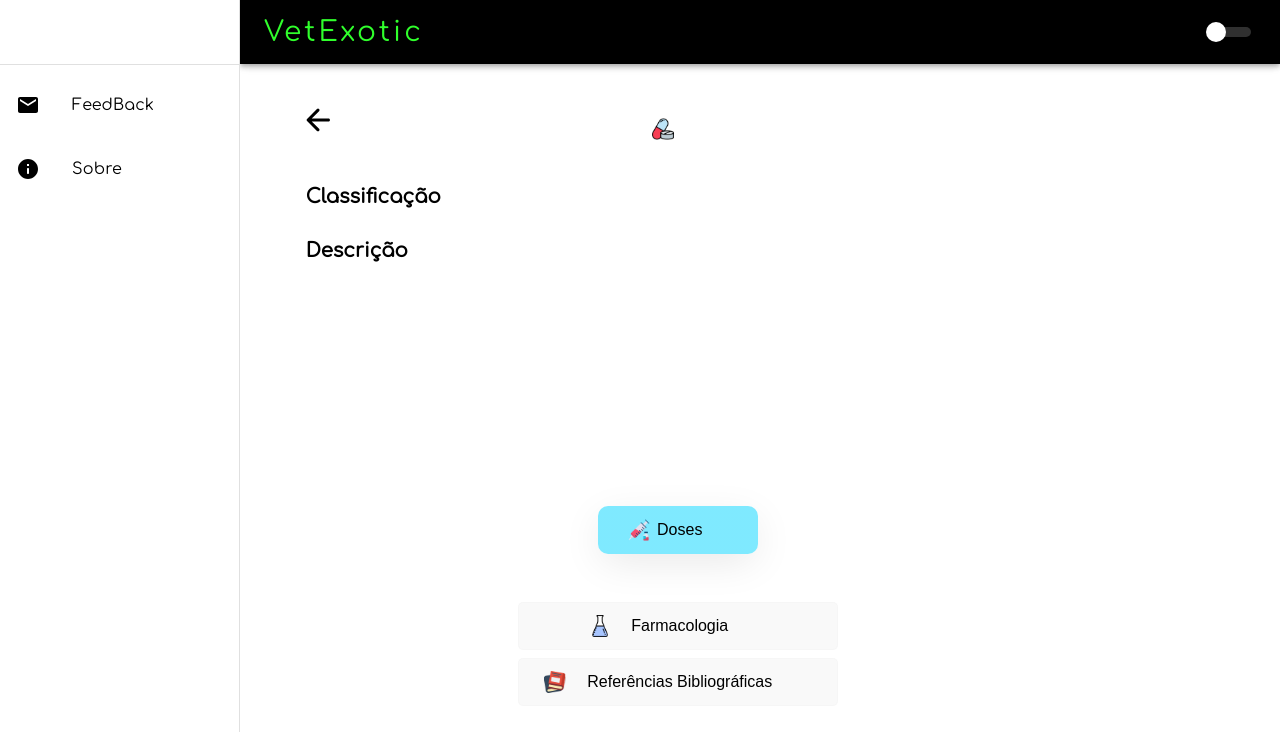
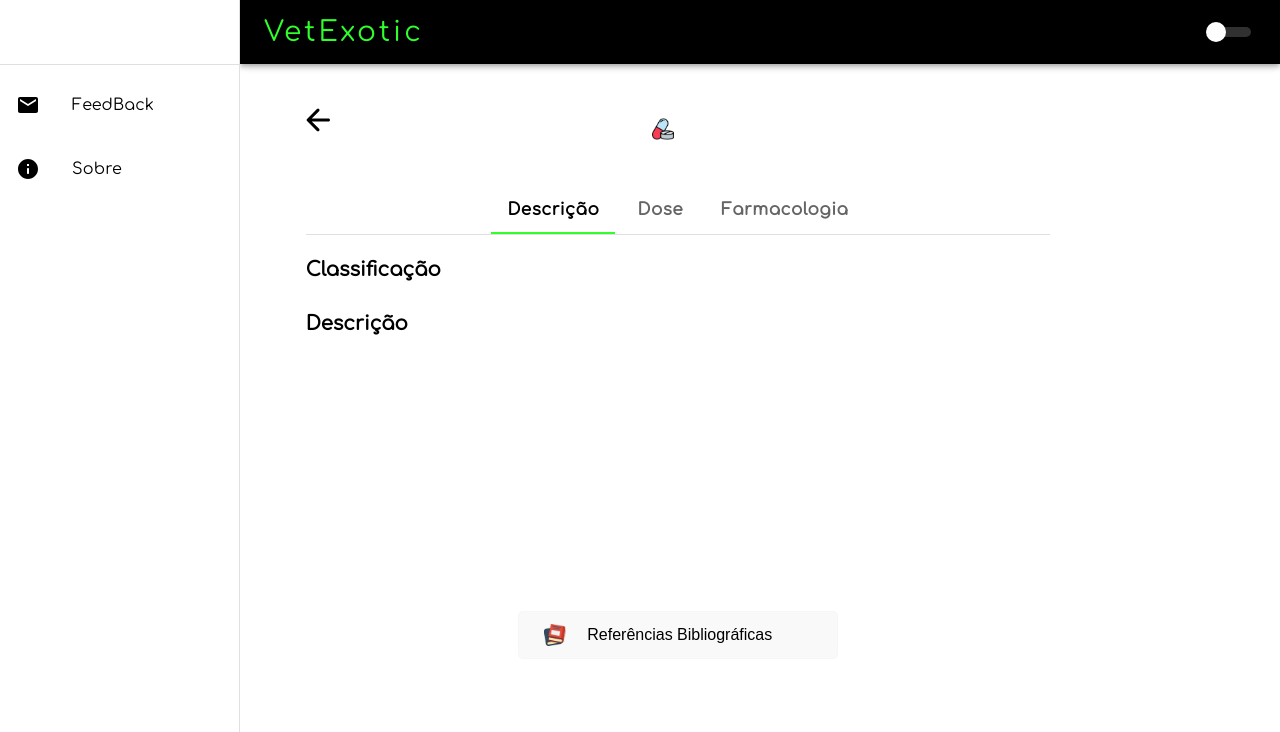
Before and after one commit to danielgrando/VetExotic, a React (Create React App) app: page /1/1 in a window 1280 px wide. Shown: the top 732 px of the page. Built offline with nearby package versions, Linux system fonts and the light colour scheme.

Commit message:
Change dosage, description and farmacology to tabs.

```diff
--- a/src/components/Dosages/index.tsx
+++ b/src/components/Dosages/index.tsx
@@ -1,9 +1,8 @@
-import { useNavigate } from "react-router-dom";
-import { ContainerCustom, ContainerHeader } from "../Medicines/styles"
-import { ArrowBackRounded } from "@mui/icons-material";
+// import { useNavigate } from "react-router-dom";
+// import { ContainerCustom, ContainerHeader } from "../Medicines/styles"
+// import { ArrowBackRounded } from "@mui/icons-material";
 import {
-    ContainerDosageDetails, MedicineTitle,
-    MedicineIcon, SubTitle, DosageText, Text, Title, ContainerItemDetail, ContainerDosage,
+    ContainerDosageDetails, DosageText, Text, Title, ContainerItemDetail, ContainerDosage,
     TextNameDosage,
     AccordionCustom
 } from "./styles";
@@ -12,7 +11,7 @@ import { MedicineContext } from '../../utils/MedicineContext'
 import api from "../../api/api";
 import { useContext, useEffect, useState } from "react";
 import ExpandMoreIcon from '@mui/icons-material/ExpandMore';
-import { AccordionDetails, AccordionSummary } from "@mui/material";
+import { AccordionDetails, AccordionSummary, CircularProgress } from "@mui/material";
 interface IDosage {
     id: string
     animalId: string
@@ -26,9 +25,9 @@ interface IDosage {
 }
 
 const Dosages: React.FC = () => {
-    const navigate = useNavigate()
 
     const [dosage, setDosage] = useState<IDosage[]>([])
+    const [loading, setLoading] = useState(100)
 
     const { animal } = useContext(AnimalContext)
     const { medicine } = useContext(MedicineContext)
@@ -41,6 +40,7 @@ const Dosages: React.FC = () => {
             if (data) {
                 setDosage(data)
                 localStorage.setItem("dosage", JSON.stringify(data))
+                setLoading(0)
             }
         } catch (error) {
             const dosagesCached: any = localStorage.getItem("dosages")
@@ -55,18 +55,11 @@ const Dosages: React.FC = () => {
     }, [])
 
     return (
-        <ContainerCustom>
-            <ContainerHeader>
-                <ArrowBackRounded style={{ transform: 'scale(1.5)', cursor: 'pointer' }} onClick={() => navigate(`/${animal?.name}/${medicine?.name}`)} />
-                <MedicineTitle>
-                    <MedicineIcon width={22} height={22} />
-                    {medicine?.name}
-                </MedicineTitle>
-                <div style={{ height: '25px', width: '25px' }} />
-            </ContainerHeader>
-            <SubTitle>{animal?.name}</SubTitle>
-            <ContainerDosage>
-                {dosage?.map(dosage => (
+        <ContainerDosage>
+            {loading ?
+                <CircularProgress color="success" value={loading} />
+                :
+                dosage?.map(dosage => (
                     <AccordionCustom key={dosage.id} defaultExpanded={dosage.name === 'Dose Geral' ? true : false}
                     // style={{  }}
                     >
@@ -98,9 +91,9 @@ const Dosages: React.FC = () => {
                             </ContainerDosageDetails>
                         </AccordionDetails>
                     </AccordionCustom>
-                ))}
-            </ContainerDosage>
-        </ContainerCustom >
+                ))
+            }
+        </ContainerDosage>
     )
 }
 
--- a/src/components/Dosages/styles.ts
+++ b/src/components/Dosages/styles.ts
@@ -38,12 +38,10 @@ export const ContainerDosageDetails = styled.div`
 `
 
 export const ContainerDosage = styled.div`
-    margin-top: 2rem;
-    display: flex;
-    align-items: center;
-    justify-content: center;
-    flex-direction: column;
-    width: 85%;
+   display: flex;
+   flex-direction: column;
+   justify-content: center;
+   align-items: center;
 `
 export const TextNameDosage = styled.h3`
     color: ${props => props.theme.colors.text} !important;
@@ -59,7 +57,7 @@ export const Title = styled.h3`
     color: ${props => props.theme.colors.text} !important;
 `
 export const AccordionCustom = styled(Accordion)`
-    width: 100%;
+    width: 85%;
     background: ${props => props.theme.colors.background};
 `
 
--- a/src/components/Farmacology/index.tsx
+++ b/src/components/Farmacology/index.tsx
@@ -1,39 +1,42 @@
 
-import { ArrowBackRounded } from '@mui/icons-material'
-import { useNavigate } from 'react-router-dom'
-import { ContainerText, FarmacologyText, FarmacologyTitle, ContainerCustom, ContainerHeader, SubTitle } from './styles'
-import FarmacologyIcon from '../../assets/farmacology.png'
+// import { ArrowBackRounded } from '@mui/icons-material'
+// import { useNavigate } from 'react-router-dom'
+import { FarmacologyText } from './styles'
+// import FarmacologyIcon from '../../assets/farmacology.png'
 import { useContext } from 'react'
 import { MedicineContext } from '../../utils/MedicineContext'
-import { AnimalContext } from '../../utils/animalGeneralContext'
+// import { AnimalContext } from '../../utils/animalGeneralContext'
 
 const Farmacology: React.FC = () => {
-    const navigate = useNavigate()
+    // const navigate = useNavigate()
 
-    const { animal } = useContext(AnimalContext)
+    // const { animal } = useContext(AnimalContext)
     const { medicine } = useContext(MedicineContext)
 
 
     const pharmacology = medicine?.pharmacology.split('/')
     return (
-        <ContainerCustom>
-            <ContainerHeader>
-                <ArrowBackRounded style={{ transform: 'scale(1.5)', cursor: 'pointer' }} onClick={() => navigate(`/${animal?.name}/${medicine?.name}`)} />
-                <FarmacologyTitle>
-                    <img src={FarmacologyIcon} width={22} height={22} style={{ position: 'absolute', left: '-25px', top: '-2px' }} alt="Farmacology" />
-                    Farmacologia
-                </FarmacologyTitle>
-                <div style={{ height: '25px', width: '25px' }} />
-            </ContainerHeader>
-            <SubTitle>{medicine?.name}</SubTitle>
-            <ContainerText>
+        // <ContainerCustom>
+        // <ContainerHeader>
+        //     <ArrowBackRounded style={{ transform: 'scale(1.5)', cursor: 'pointer' }} onClick={() => navigate(`/${animal?.name}/${medicine?.name}`)} />
+        //     <FarmacologyTitle>
+        //         <img src={FarmacologyIcon} width={22} height={22} style={{ position: 'absolute', left: '-25px', top: '-2px' }} alt="Farmacology" />
+        //         Farmacologia
+        //     </FarmacologyTitle>
+        //     <div style={{ height: '25px', width: '25px' }} />
+        // </ContainerHeader>
+        // <SubTitle>{medicine?.name}</SubTitle>
+        <>
+            <div style={{ width: '85%', margin: 'auto' }}>
                 {pharmacology?.map((text, index) =>
                     <FarmacologyText key={index}>
                         {text}
                     </FarmacologyText>)}
-            </ContainerText>
+            </div>
 
-        </ContainerCustom >
+        </>
+
+        // </ContainerCustom >
     )
 }
 
--- a/src/components/Farmacology/styles.ts
+++ b/src/components/Farmacology/styles.ts
@@ -28,13 +28,13 @@ export const SubTitle = styled.p`
 `
 
 export const ContainerText = styled.div`
-    max-width: 85%;
-    min-height: 65%;
-    margin-top: 2rem;
+    text-align: center;
+    width: 85%;
+    height: 65%;
 `
 
 export const FarmacologyText = styled.p`
     text-align: justify;
-    margin-bottom: 0.3rem;
+    margin-bottom: 0.7em;
     font-size: 1em;
 `
--- a/src/components/MedicineAnimal/index.tsx
+++ b/src/components/MedicineAnimal/index.tsx
@@ -1,23 +1,73 @@
 import { useNavigate } from "react-router-dom";
 import { ContainerCustom, ContainerHeader } from "../Medicines/styles"
-import Dose from '../../assets/dose.png'
-import Farmacology from '../../assets/farmacology.png'
+// import Dose from '../../assets/dose.png'
+// import Farmacology from '../../assets/farmacology.png'
 import Bibliography from '../../assets/bibliography.png'
 import { ArrowBackRounded } from "@mui/icons-material";
 import {
-    ButtonBibliography, ButtonDosage, ButtonFarmacology, ClassificationDescriptionContainer,
+    ButtonBibliography, ClassificationDescriptionContainer,
     ContainerButtons, ContainerMedicineDetails, MedicineTitle, TextButton,
     MedicineIcon, SubTitle, ClassificationTitle, ClassificationText, DescriptionTitle, DescriptionText
 } from "./styles";
 import { MedicineContext } from '../../utils/MedicineContext'
 import { AnimalContext } from '../../utils/animalGeneralContext'
-import { useContext } from "react";
+import { useState, useContext } from "react";
+import { Box, Tabs, Tab } from "@mui/material";
+import { styled } from "@mui/material/styles";
+import Dosages from "../Dosages";
+import Farmacology from "../Farmacology"
+
+const AntTabs = styled(Tabs)({
+    "& .MuiTabs-indicator": {
+        backgroundColor: "rgb(48, 255, 44)"
+    }
+});
+
+const AntTab = styled(Tab)({
+    fontFamily: [
+        'Comfortaa',
+    ],
+    fontSize: '1.2em',
+    fontWeight: 'bold',
+    textTransform: 'none',
+});
+
+interface TabPanelProps {
+    children?: React.ReactNode;
+    index: number;
+    value: number;
+}
+
+function TabPanel(props: TabPanelProps) {
+    const { children, value, index, ...other } = props;
+
+    return (
+        <div
+            style={{ marginTop: '1.5rem' }}
+            role="tabpanel"
+            hidden={value !== index}
+            id={`simple-tabpanel-${index}`}
+            aria-labelledby={`simple-tab-${index}`}
+            {...other}
+        >
+            {value === index && (
+                <>{children}</>
+            )}
+        </div>
+    );
+}
 
 const MedicineAnimal: React.FC = () => {
     const navigate = useNavigate()
 
     const { animal } = useContext(AnimalContext)
     const { medicine } = useContext(MedicineContext)
+
+    const [value, setValue] = useState(0);
+
+    const handleChange = (event: React.SyntheticEvent, newValue: number) => {
+        setValue(newValue);
+    };
 
     return (
         <ContainerCustom>
@@ -31,6 +81,22 @@ const MedicineAnimal: React.FC = () => {
             </ContainerHeader>
             <SubTitle>{animal?.name}</SubTitle>
             <ContainerMedicineDetails>
+                <Box sx={{ width: "100%" }}>
+                    <Box sx={{ borderBottom: 1, borderColor: "divider" }}>
+                        <AntTabs
+                            centered={true}
+                            textColor="inherit"
+                            value={value}
+                            onChange={handleChange}
+                            aria-label="basic tabs example"
+                        >
+                            <AntTab label="Descrição" />
+                            <AntTab label="Dose" />
+                            <AntTab label="Farmacologia" />
+                        </AntTabs>
+                    </Box>
+                    <TabPanel value={value} index={0}>
+                        <div style={{ display: 'flex', flexDirection: 'column', justifyContent: 'space-between', minHeight: '50vh' }}>
                             <ClassificationDescriptionContainer>
                                 <ClassificationTitle>
                                     Classificação
@@ -46,19 +112,25 @@ const MedicineAnimal: React.FC = () => {
                                 </DescriptionText>
                             </ClassificationDescriptionContainer>
                             <ContainerButtons>
-                    <ButtonDosage onClick={() => navigate(`/${animal?.name}/${medicine?.name}/dosages`)}>
-                        <img src={Dose} width={22} height={22} style={{ position: "absolute", left: 30 }} alt="Dosage" />&nbsp;
-                        <TextButton>Doses</TextButton>
-                    </ButtonDosage>
-                    <ButtonFarmacology onClick={() => navigate(`/${animal?.name}/${medicine?.name}/farmacology`)}>
+                                {/* <ButtonFarmacology onClick={() => navigate(`/${animal?.name}/${medicine?.name}/farmacology`)}>
                                 <img src={Farmacology} width={22} height={22} style={{ position: "absolute", left: 70 }} alt="Farmacology" />&nbsp;
                                 <TextButton>Farmacologia</TextButton>
-                    </ButtonFarmacology>
+                            </ButtonFarmacology> */}
                                 <ButtonBibliography onClick={() => navigate(`/${animal?.name}/${medicine?.name}/bibliography`)}>
                                     <img src={Bibliography} width={22} height={22} style={{ position: "absolute", left: 25 }} alt="Bibliography" />&nbsp;
                                     <TextButton>Referências Bibliográficas</TextButton>
                                 </ButtonBibliography>
                             </ContainerButtons>
+                        </div>
+                    </TabPanel>
+                    <TabPanel value={value} index={1}>
+                        <Dosages />
+                    </TabPanel>
+                    <TabPanel value={value} index={2}>
+                        <Farmacology />
+                    </TabPanel>
+                </Box>
+
             </ContainerMedicineDetails>
         </ContainerCustom >
     )
```
Lines whose indentation alone changed are shown as unchanged.
